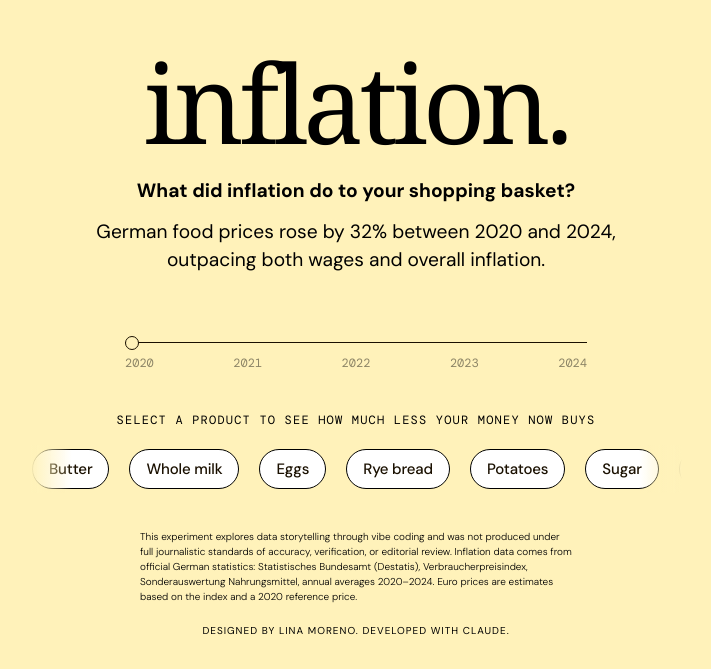
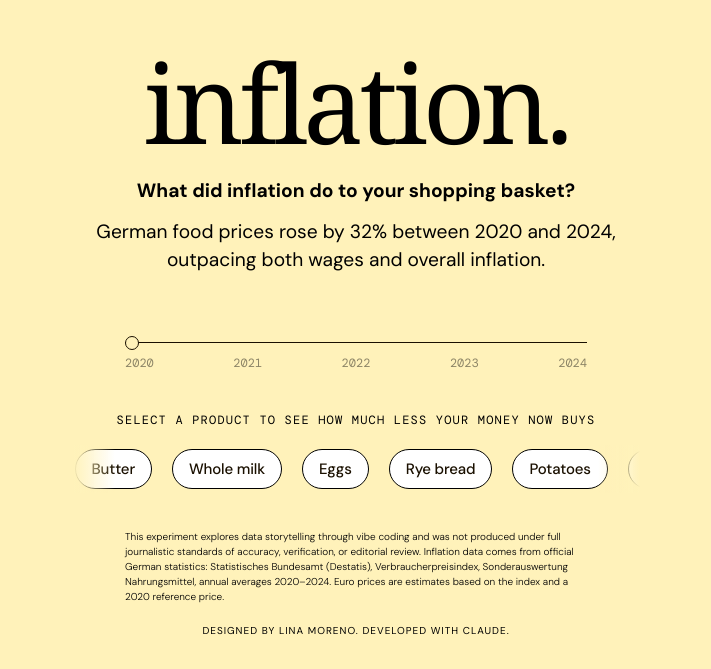
Before and after one commit to storytellinganimal/inflation, a React (Create React App) app: page / in a window 1280 px wide. Shown: the part 131-800 px from the top of the page, without its empty margins (284-995 px from the left). Built offline with nearby package versions, Linux system fonts and the light colour scheme; a web font is replaced by a local one.

Commit message:
body width

```diff
--- a/src/index.css
+++ b/src/index.css
@@ -166,7 +166,7 @@ input[type="range"]::-moz-range-thumb {
 .product-view {
   text-align: center;
   width: 100%;
-  max-width: 680px;
+  max-width: 595px;
 }
 
 .product-name {
@@ -264,7 +264,8 @@ input[type="range"]::-moz-range-thumb {
   text-transform: uppercase;
   color: var(--ink);
   text-align: center;
-  padding: 0 24px;
+  width: 100%;
+  max-width: 595px;
   margin-bottom: 16px;
   line-height: 1.5;
 }
@@ -274,7 +275,7 @@ input[type="range"]::-moz-range-thumb {
 .nav-outer {
   position: relative;
   width: 100%;
-  max-width: 680px;
+  max-width: 595px;
   overflow: hidden;
 }
 
@@ -344,8 +345,7 @@ input[type="range"]::-moz-range-thumb {
 /* ── DISCLAIMER ─────────────────────────────────────────── */
 
 .disclaimer {
-  max-width: 480px;
-  padding: 0 24px;
+  width: min(462px, 100%);
   margin-top: 36px;
 }
 
@@ -361,8 +361,9 @@ input[type="range"]::-moz-range-thumb {
 /* ── FOOTER ─────────────────────────────────────────────── */
 
 .site-footer {
+  width: 100%;
+  max-width: 595px;
   margin-top: 20px;
-  padding: 0 24px;
 }
 
 .site-footer p {
```
